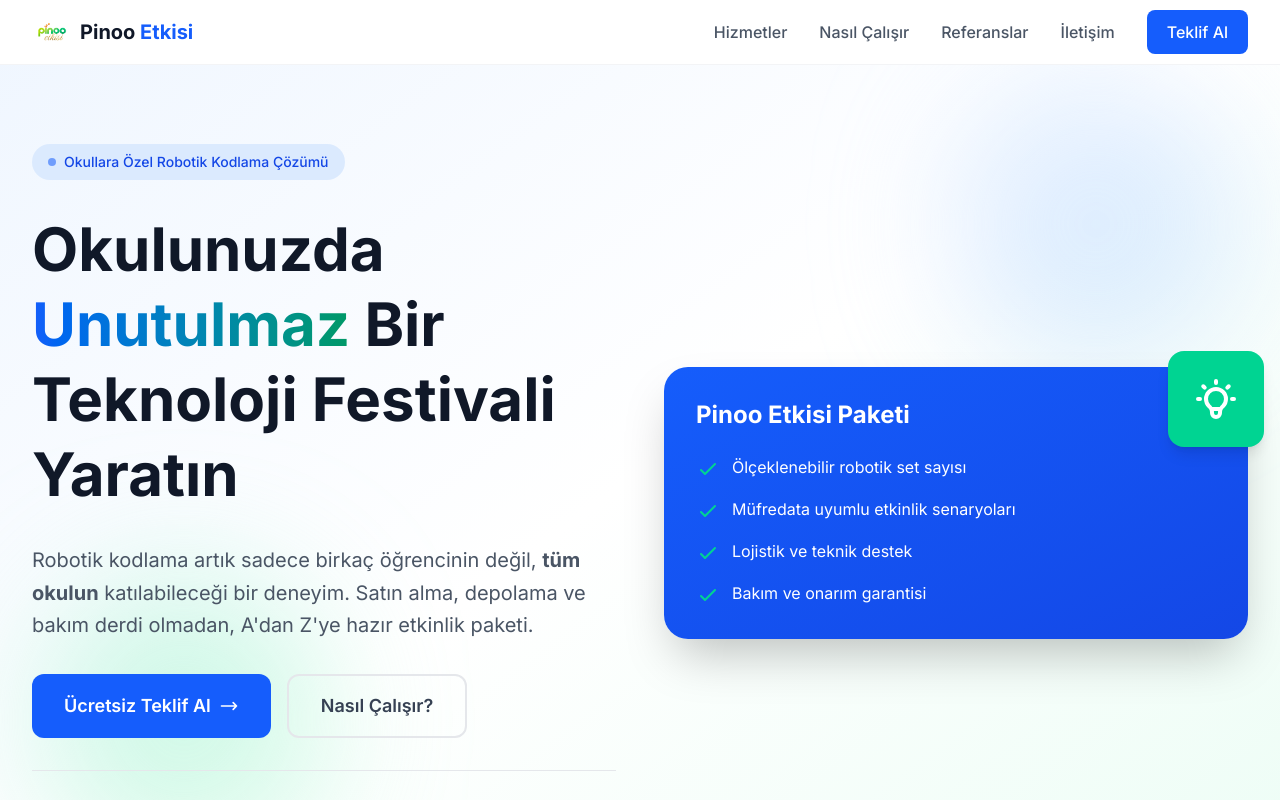
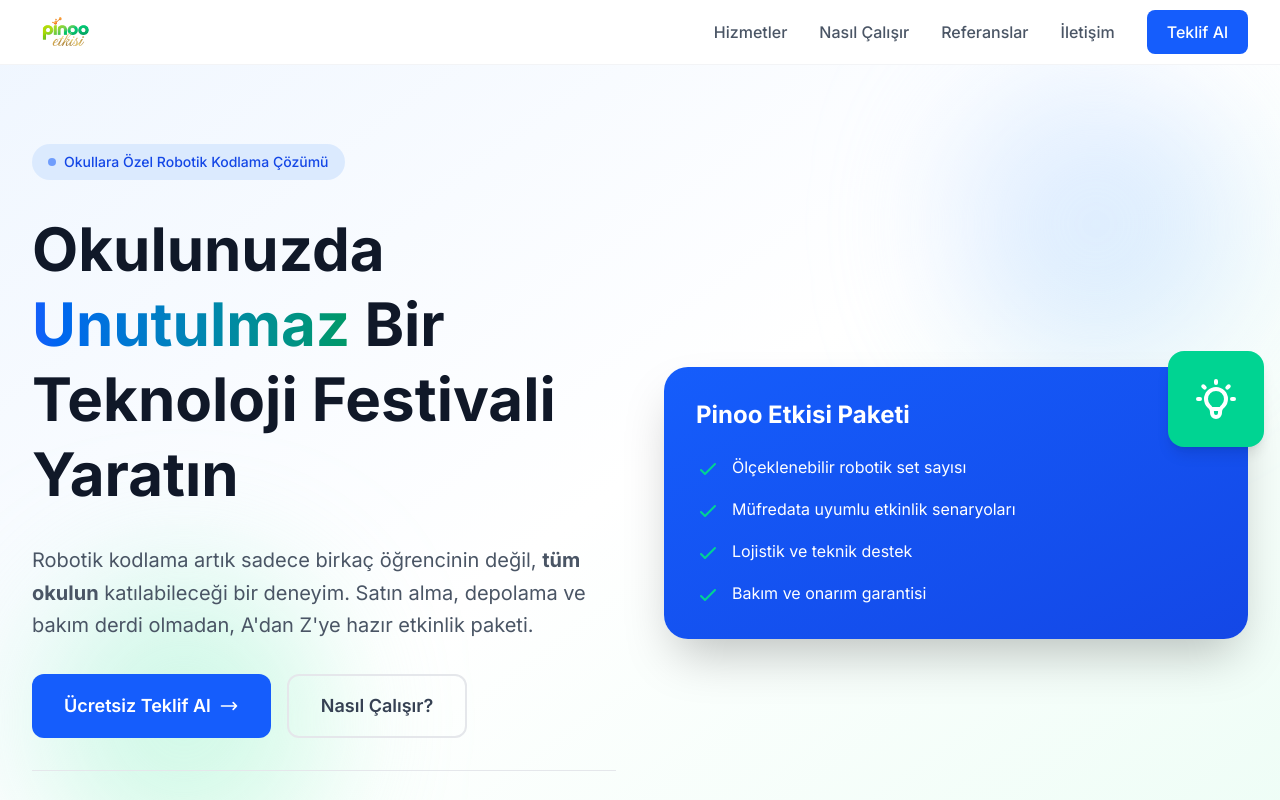
Before and after one commit to pinooetkisi/pinooetkisi, a Next.js app: page / in a window 1280 px wide. Shown: the top 800 px of the page. Built offline with nearby package versions, Linux system fonts and the light colour scheme.

Commit message:
Remove text next to logo

```diff
--- a/src/components/Footer.tsx
+++ b/src/components/Footer.tsx
@@ -9,17 +9,14 @@
         <div className="py-12 grid md:grid-cols-4 gap-8">
           {/* Brand */}
           <div className="md:col-span-2">
-            <Link href="/" className="flex items-center gap-2 mb-4">
+            <Link href="/" className="mb-4 inline-block">
               <Image
                 src="/images/logo.png"
                 alt="Pinoo Etkisi Logo"
-                width={40}
+                width={120}
                 height={40}
-                className="w-10 h-10 object-contain"
+                className="h-10 w-auto object-contain"
               />
-              <span className="text-xl font-bold text-white">
-                Pinoo <span className="text-blue-400">Etkisi</span>
-              </span>
             </Link>
             <p className="text-gray-400 mb-6 max-w-md">
               Okullara robotik kodlama etkinliği düzenlemenin en kolay ve
--- a/src/components/Header.tsx
+++ b/src/components/Header.tsx
@@ -19,17 +19,14 @@
       <div className="max-w-7xl mx-auto px-4 sm:px-6 lg:px-8">
         <div className="flex items-center justify-between h-16">
           {/* Logo */}
-          <Link href="/" className="flex items-center gap-2">
+          <Link href="/">
             <Image
               src="/images/logo.png"
               alt="Pinoo Etkisi Logo"
-              width={40}
+              width={120}
               height={40}
-              className="w-10 h-10 object-contain"
+              className="h-10 w-auto object-contain"
             />
-            <span className="text-xl font-bold text-gray-900">
-              Pinoo <span className="text-blue-600">Etkisi</span>
-            </span>
           </Link>
 
           {/* Desktop Navigation */}
```
